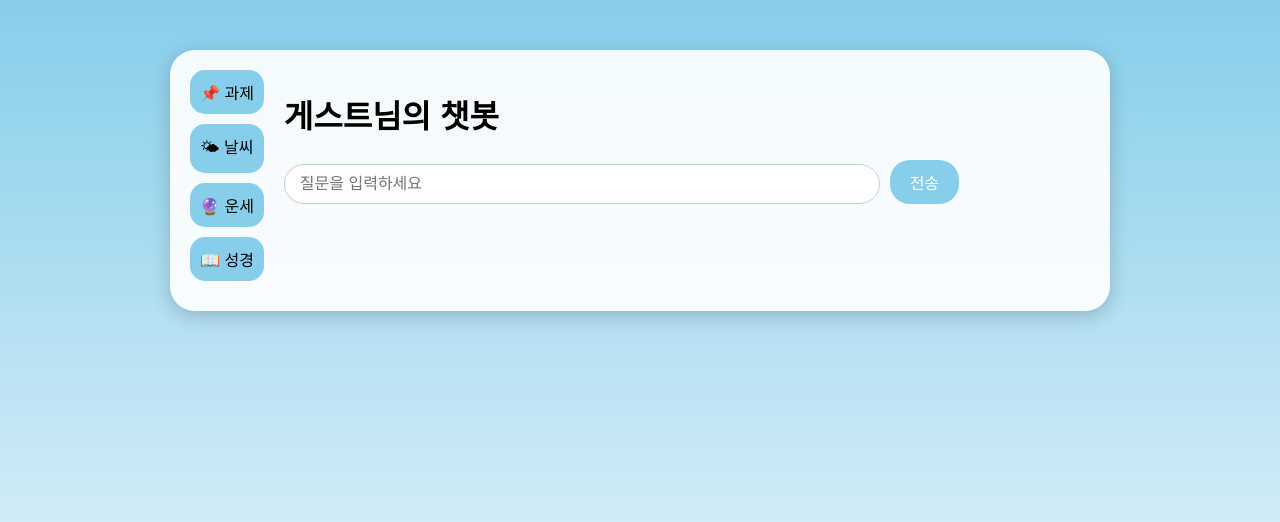
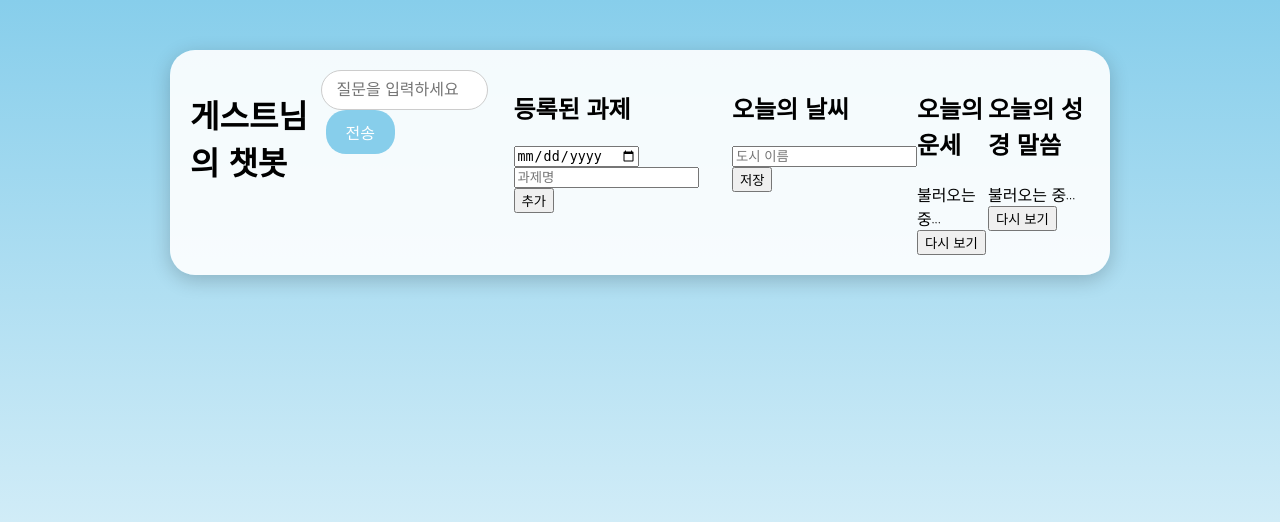
Before and after one commit to hansj8267/basic-chatbot, a Flask app: page /chat in a window 1280 px wide. Shown: the top 522 px of the page. Run offline with Flask 3, Linux system fonts and the light colour scheme; data that the repository does not hold is empty.

Commit message:
Update chat.html

```diff
--- a/templates/chat.html
+++ b/templates/chat.html
@@ -7,18 +7,11 @@
   <link rel="stylesheet" href="{{ url_for('static', filename='style.css') }}">
 </head>
 <body>
-<div class="chat-container">
-  <div class="sidebar">
-    <button onclick="showSection('assignments')">📌 과제</button>
-    <button onclick="showSection('weather')">🌤 날씨</button>
-    <button onclick="showSection('fortune')">🔮 운세</button>
-    <button onclick="showSection('bible')">📖 성경</button>
-  </div>
+  <div class="chat-container">
+    <h1>{{ name }}님의 챗봇</h1>
 
-  <div class="main-content">
     <!-- 챗봇 -->
     <div id="chat-section">
-      <h1>{{ name }}님의 챗봇</h1>
       <form id="chat-form">
         <input type="text" id="messageInput" placeholder="질문을 입력하세요">
         <input type="submit" value="전송">
@@ -27,40 +20,39 @@
     </div>
 
     <!-- 과제 -->
-    <div id="assignments" class="section">
+    <div id="assignments-section">
       <h2>등록된 과제</h2>
-      <input type="date" id="filterDate">
-      <div id="assignmentsBox">불러오는 중...</div>
+      <div id="assignmentsBox"></div>
       <form id="assignment-form">
+        <input type="date" id="assignmentDate" required>
         <input type="text" id="assignmentTask" placeholder="과제명" required>
         <input type="submit" value="추가">
       </form>
     </div>
 
     <!-- 날씨 -->
-    <div id="weather" class="section">
+    <div id="weather-section">
       <h2>오늘의 날씨</h2>
       <input type="text" id="weatherCity" placeholder="도시 이름">
       <button id="saveWeatherBtn">저장</button>
-      <div id="weatherResult">불러오는 중...</div>
+      <div id="weatherResult"></div>
     </div>
 
     <!-- 운세 -->
-    <div id="fortune" class="section">
+    <div id="fortune-section">
       <h2>오늘의 운세</h2>
       <div id="fortuneResult">불러오는 중...</div>
       <button id="refreshFortuneBtn">다시 보기</button>
     </div>
 
-    <!-- 성경 -->
-    <div id="bible" class="section">
+    <!-- 성경 말씀 -->
+    <div id="bible-section">
       <h2>오늘의 성경 말씀</h2>
       <div id="bibleResult">불러오는 중...</div>
       <button id="refreshBibleBtn">다시 보기</button>
     </div>
   </div>
-</div>
 
-<script src="{{ url_for('static', filename='script.js') }}"></script>
+  <script src="{{ url_for('static', filename='script.js') }}"></script>
 </body>
 </html>
```
